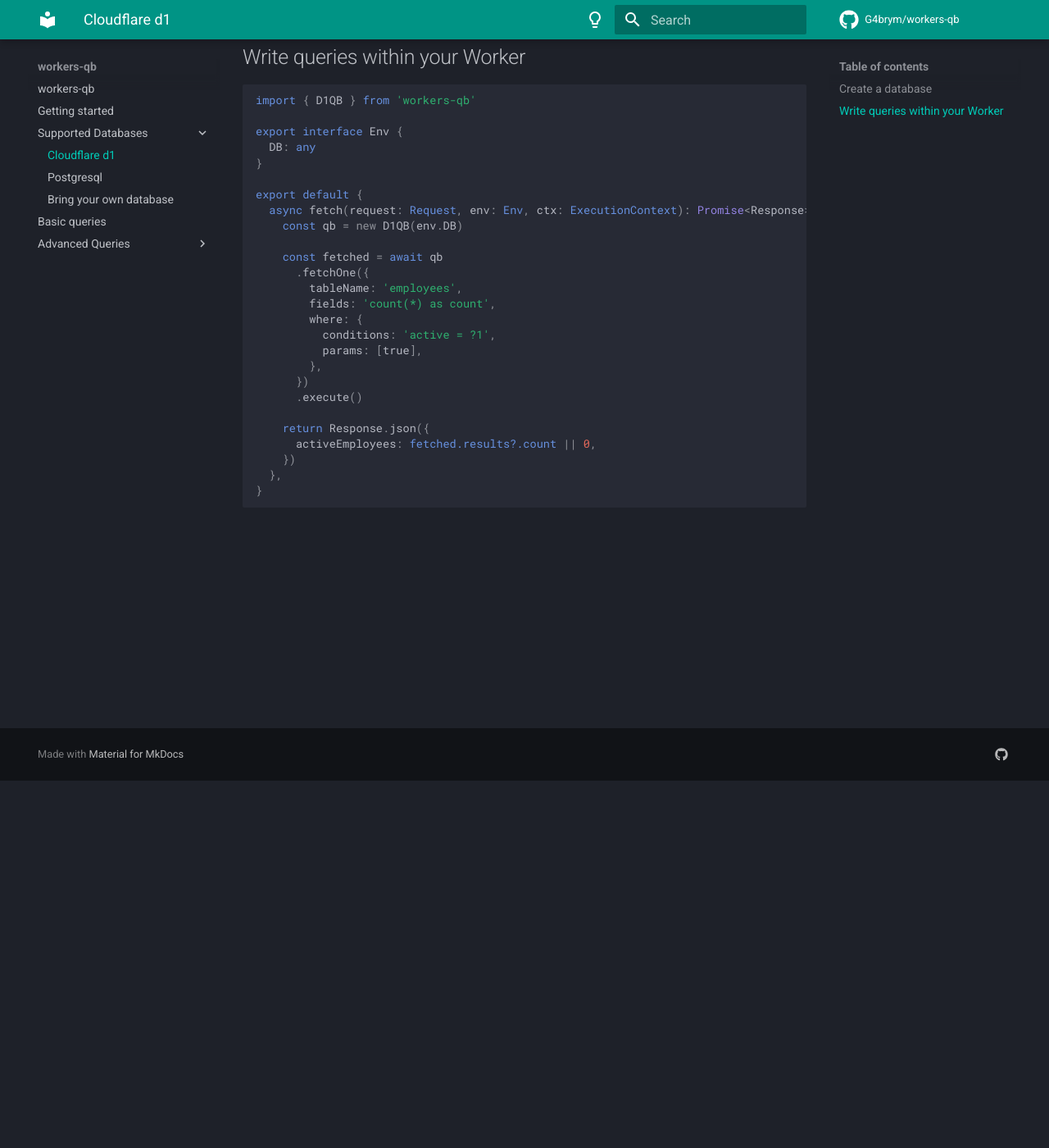
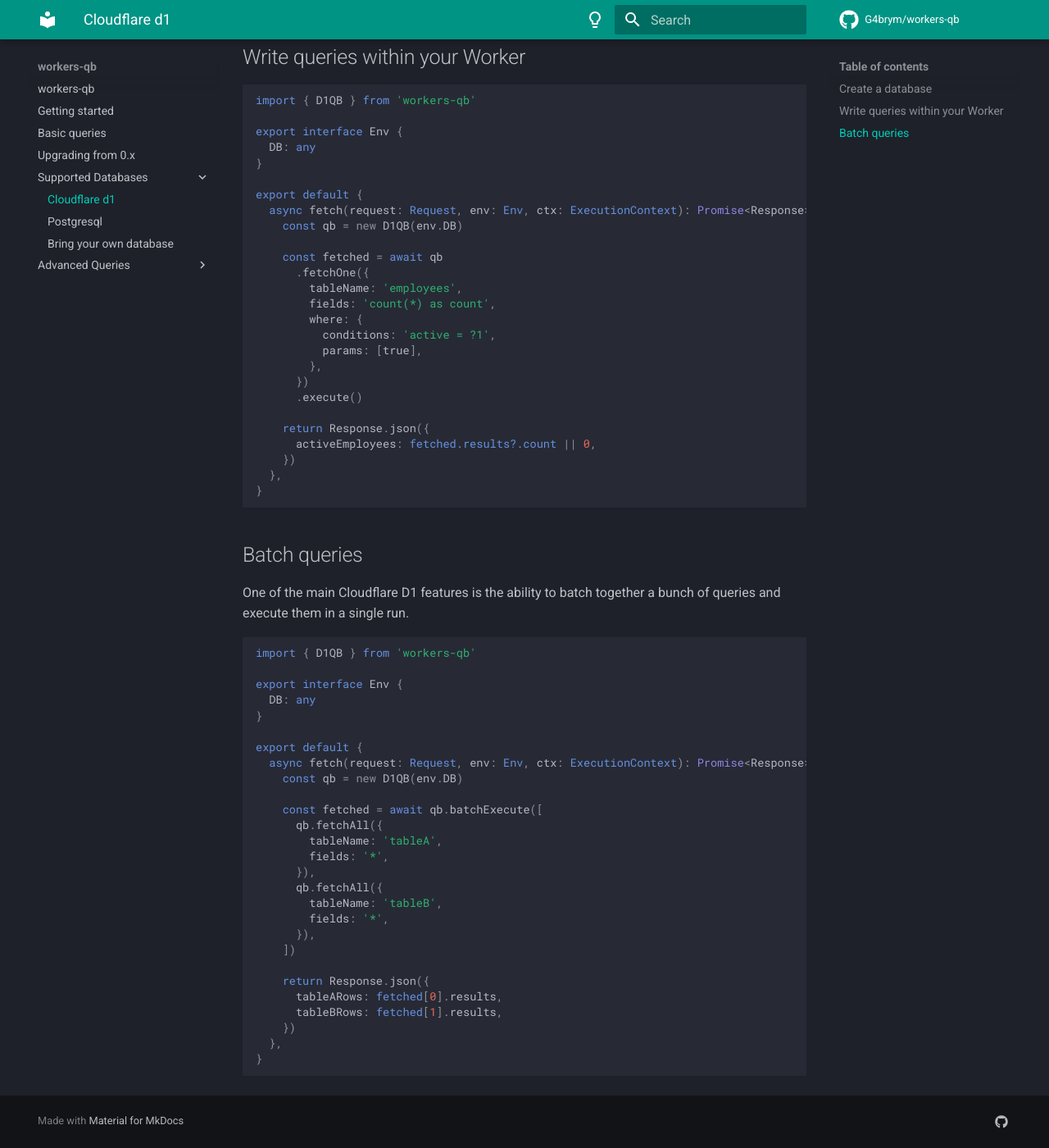
Before and after one commit to G4brym/workers-qb, an MkDocs documentation site: the page built from docs/pages/databases/cloudflare-d1.md, in a window 1280 px wide and 1400 px high, scrolled down 448 px. Shown: the whole window at 82% size. Built offline with MkDocs 1.6.1 and Material for MkDocs 9.7.7, drawn with Linux system fonts in a browser that asks for light colours; comment, search, counter and statistics services are not loaded.

Commit message:
More docs improvements

````diff
--- a/docs/mkdocs.yml
+++ b/docs/mkdocs.yml
@@ -34,11 +34,12 @@ plugins:
 nav:
   - workers-qb: index.md
   - getting-started.md
+  - basic-queries.md
+  - upgrading-from-0.x.md
   - Supported Databases:
       - databases/cloudflare-d1.md
       - databases/postgresql.md
       - databases/bring-your-own-database.md
-  - basic-queries.md
   - Advanced Queries:
       - advanced-queries/fields.md
       - advanced-queries/join.md
--- a/docs/pages/databases/cloudflare-d1.md
+++ b/docs/pages/databases/cloudflare-d1.md
@@ -45,3 +45,38 @@ export default {
   },
 }
 ```
+
+## Batch queries
+
+One of the main Cloudflare D1 features is the ability to batch together a bunch of queries and execute them in a single
+run.
+
+```ts
+import { D1QB } from 'workers-qb'
+
+export interface Env {
+  DB: any
+}
+
+export default {
+  async fetch(request: Request, env: Env, ctx: ExecutionContext): Promise<Response> {
+    const qb = new D1QB(env.DB)
+
+    const fetched = await qb.batchExecute([
+      qb.fetchAll({
+        tableName: 'tableA',
+        fields: '*',
+      }),
+      qb.fetchAll({
+        tableName: 'tableB',
+        fields: '*',
+      }),
+    ])
+
+    return Response.json({
+      tableARows: fetched[0].results,
+      tableBRows: fetched[1].results,
+    })
+  },
+}
+```
````
Also changed, not shown: docs/pages/advanced-queries/join.md (+26 -0 lines), docs/pages/index.md (+4 -8 lines), docs/pages/upgrading-from-0.x.md (added, +25 -0 lines), README.md, 1 other file.
